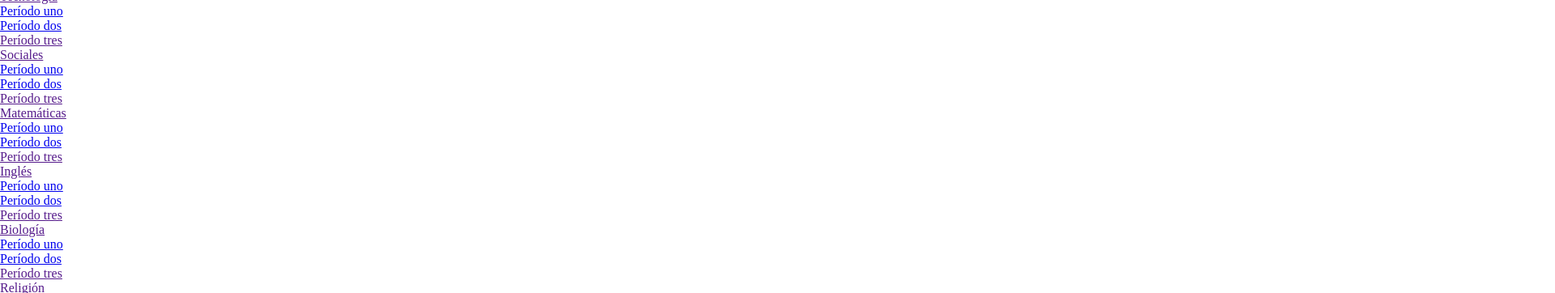
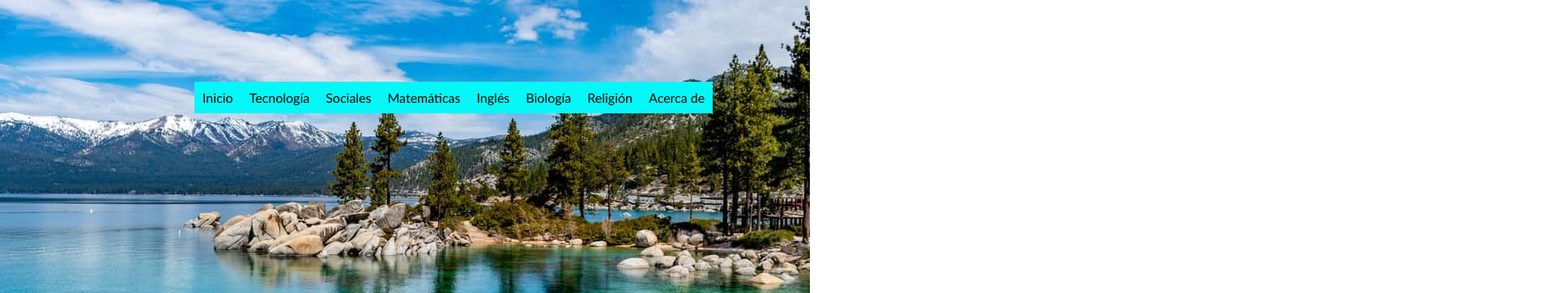
Before and after one commit to samuysara/PaginaFinal802, a plain HTML site: page Index.html in a window 1280 px wide. Shown: the part 49-411 px from the top of the page at 81% size, 1920 px wide, since content can reach past the window. Drawn offline with Linux system fonts and the light colour scheme.

Commit message:
actualizacin 6

```diff
--- a/botones.css
+++ b/botones.css
@@ -0,0 +1,81 @@
+*{
+
+    padding: 0px;
+
+    margin: 0px;
+
+    }
+
+    ul, ol{
+
+    list-style: none;
+
+    }
+
+    .botones li a{
+
+    background-color: rgb(5, 247, 247);
+
+    color: rgb(0, 0, 0);
+
+    text-decoration: none;
+
+    padding: 10px 10px;
+
+    display: block;
+
+    }
+
+    .menu{
+
+    margin: auto;
+
+    width: 800px;
+
+    font-family: 'Gill Sans', 'Gill Sans MT', Calibri, 'Trebuchet MS', sans-serif;
+
+    }
+
+    .botones > li{
+
+    float: left ;
+
+    }
+
+    .menu li:hover > ul{
+
+    display: block;
+
+    }
+
+    .botones li a:hover {
+
+    background-color: rgb(91, 201, 201);
+
+    }
+
+    .menu li ul{
+
+    position: absolute;
+
+    min-width: 140px;
+
+    display: none;
+
+    }
+
+
+
+    .encabezado{
+
+    width:100%;
+
+    height: 150px;
+
+     text-align: center;
+
+     font-size: 30px;
+
+     color: rgb(78, 78, 78);
+
+    }
--- a/estilos.css
+++ b/estilos.css
@@ -11,14 +11,14 @@
 
     body{
 
-    background-image: url("antioquia.jpg");
+    background-image: url("que-hacer-en-california-5.jpg");
 
     background-repeat: no-repeat;
 
     }
     fondo tecnologia{
 
-        background-image: url("antioquia.jpg");
+        background-image: url("que-hacer-en-california-5.jpg");
 
         background-repeat: no-repeat;
 
@@ -31,7 +31,7 @@
 
 
 
-    width: 190px;
+    width: 100%;
 
     height: 190px;
 
```
Also changed, not shown: que-hacer-en-california-5.jpg (added).
